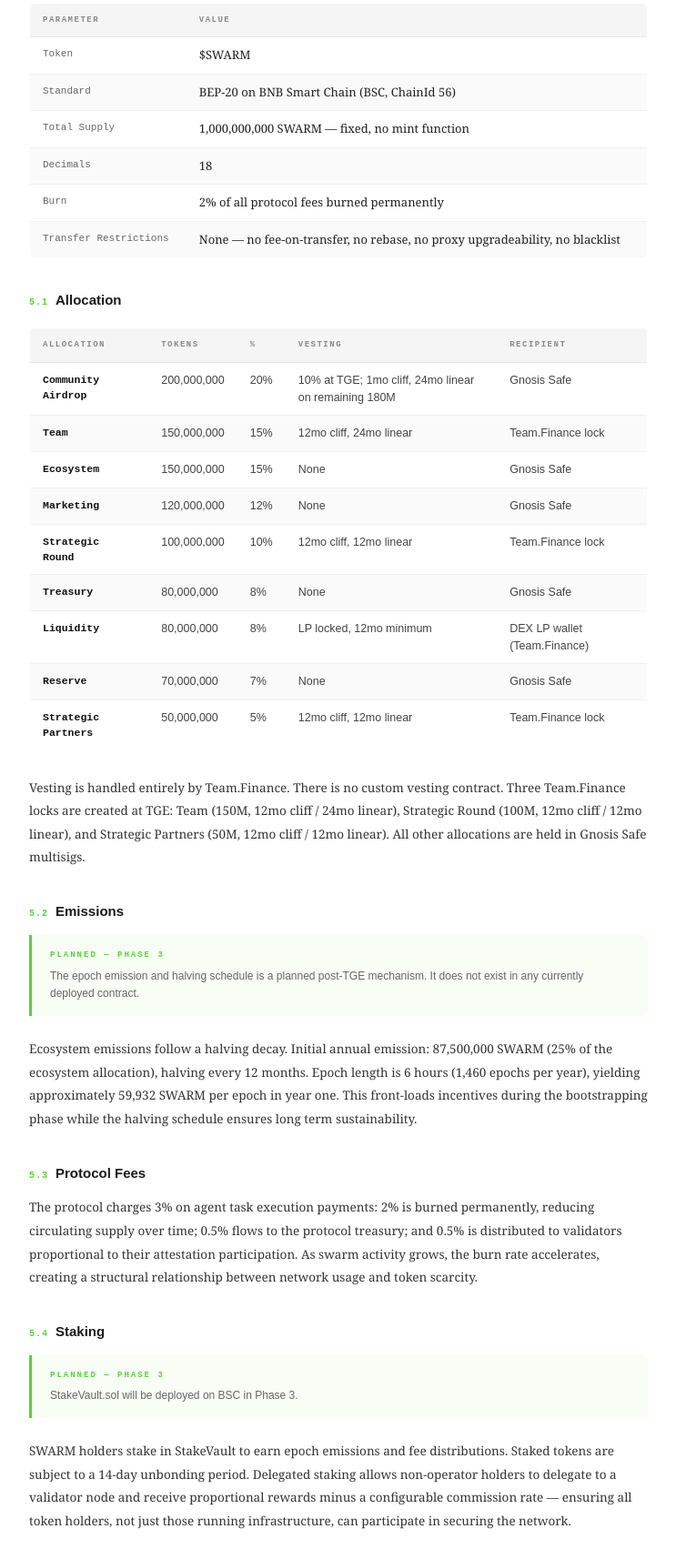
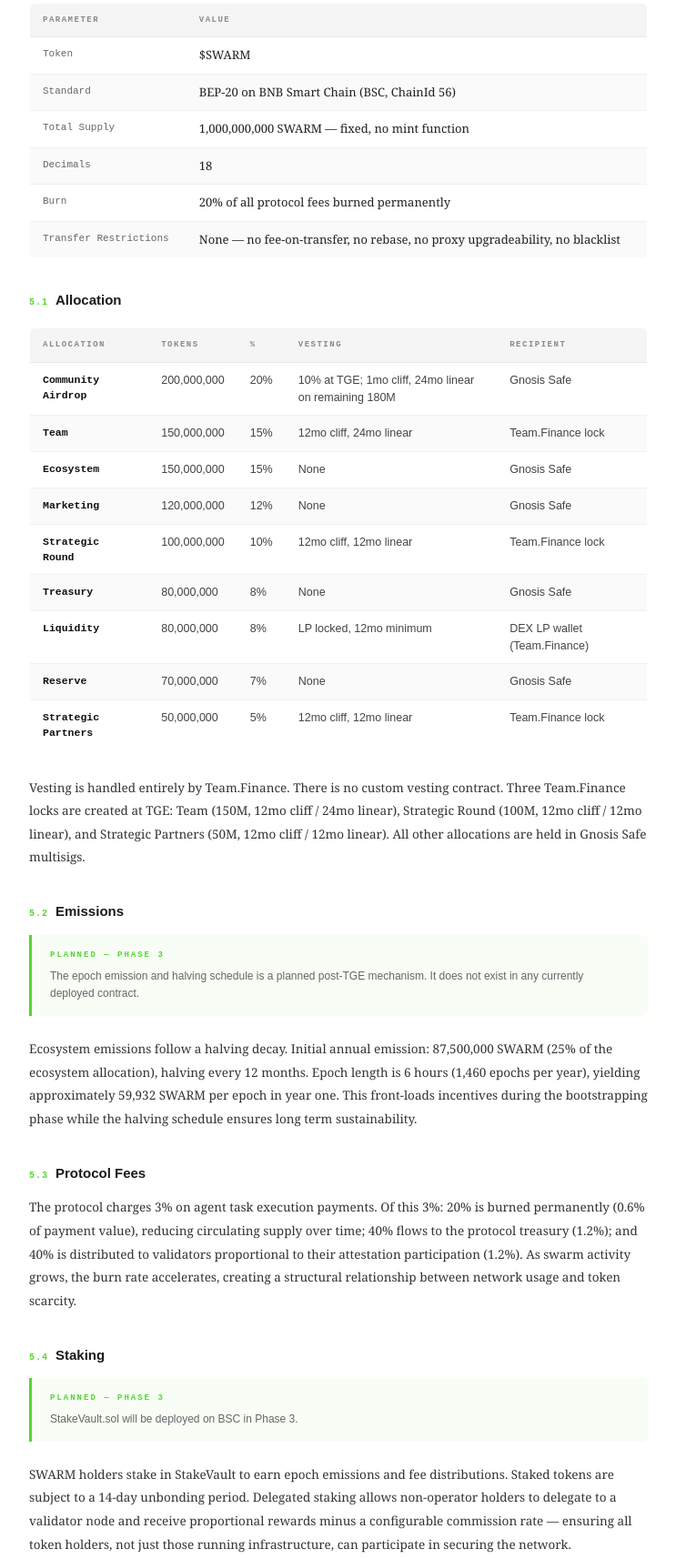
Before and after one commit to Swarm-Base/swarmbase, a website: page docs/whitepaper.html in a window 1280 px wide. Shown: the part 6603-8317 px from the top of the page at 91% size, without its empty margins (268-1011 px from the left). Drawn offline with Linux system fonts and the light colour scheme.

Commit message:
Sync docs/whitepaper.html from audit-fixes-round-2 (final version)

```diff
--- a/docs/whitepaper.html
+++ b/docs/whitepaper.html
@@ -743,7 +743,7 @@
         <tr><td>Standard</td><td>BEP-20 on BNB Smart Chain (BSC, ChainId 56)</td></tr>
         <tr><td>Total Supply</td><td>1,000,000,000 SWARM — fixed, no mint function</td></tr>
         <tr><td>Decimals</td><td>18</td></tr>
-        <tr><td>Burn</td><td>2% of all protocol fees burned permanently</td></tr>
+        <tr><td>Burn</td><td>20% of all protocol fees burned permanently</td></tr>
         <tr><td>Transfer Restrictions</td><td>None — no fee-on-transfer, no rebase, no proxy upgradeability, no blacklist</td></tr>
       </tbody>
     </table>
@@ -783,7 +783,7 @@
 
   <div class="subsection">
     <div class="subsection-title"><span class="subsection-num">5.3</span>Protocol Fees</div>
-    <p class="body-text">The protocol charges 3% on agent task execution payments: 2% is burned permanently, reducing circulating supply over time; 0.5% flows to the protocol treasury; and 0.5% is distributed to validators proportional to their attestation participation. As swarm activity grows, the burn rate accelerates, creating a structural relationship between network usage and token scarcity.</p>
+    <p class="body-text">The protocol charges 3% on agent task execution payments. Of this 3%: 20% is burned permanently (0.6% of payment value), reducing circulating supply over time; 40% flows to the protocol treasury (1.2%); and 40% is distributed to validators proportional to their attestation participation (1.2%). As swarm activity grows, the burn rate accelerates, creating a structural relationship between network usage and token scarcity.</p>
   </div>
 
   <div class="subsection">
@@ -952,7 +952,7 @@
     <ul class="phase-items">
       <li>StakeVault deployed on BSC — token staking, validator delegation, 14-day unbonding</li>
       <li>GovernanceModule deployed — two-tier on-chain governance, Security Council active</li>
-      <li>Protocol fee mechanism activated — 3% on agent task execution, 2% burned permanently</li>
+      <li>Protocol fee mechanism activated — 3% on agent task execution, 20% of fees burned permanently</li>
       <li>Epoch emissions begin with annual halving schedule</li>
       <li>Agent marketplace live on core.swarmbase.io with real on-chain compute tasks</li>
       <li>RewardDistributor deployed for epoch-based reward distribution</li>
@@ -1036,7 +1036,7 @@
         <tr><td>Finality</td><td>2/3 validator stake attestation — Phase 5</td></tr>
         <tr><td>Unbonding Period</td><td>14 days — Phase 3+</td></tr>
         <tr><td>Min Validator Stake</td><td>50,000 SWARM — Phase 3+</td></tr>
-        <tr><td>Protocol Fee</td><td>3% (2% burn / 0.5% treasury / 0.5% validators)</td></tr>
+        <tr><td>Protocol Fee</td><td>3% (20% to burn / 40% to treasury / 40% to validators)</td></tr>
         <tr><td>Governance — Parameter</td><td>10% quorum, >50% approval — Phase 3+</td></tr>
         <tr><td>Governance — Structural</td><td>20% quorum, >66.7% approval — Phase 3+</td></tr>
         <tr><td>Security Council</td><td>5/9 multisig, 48h veto window</td></tr>
```
